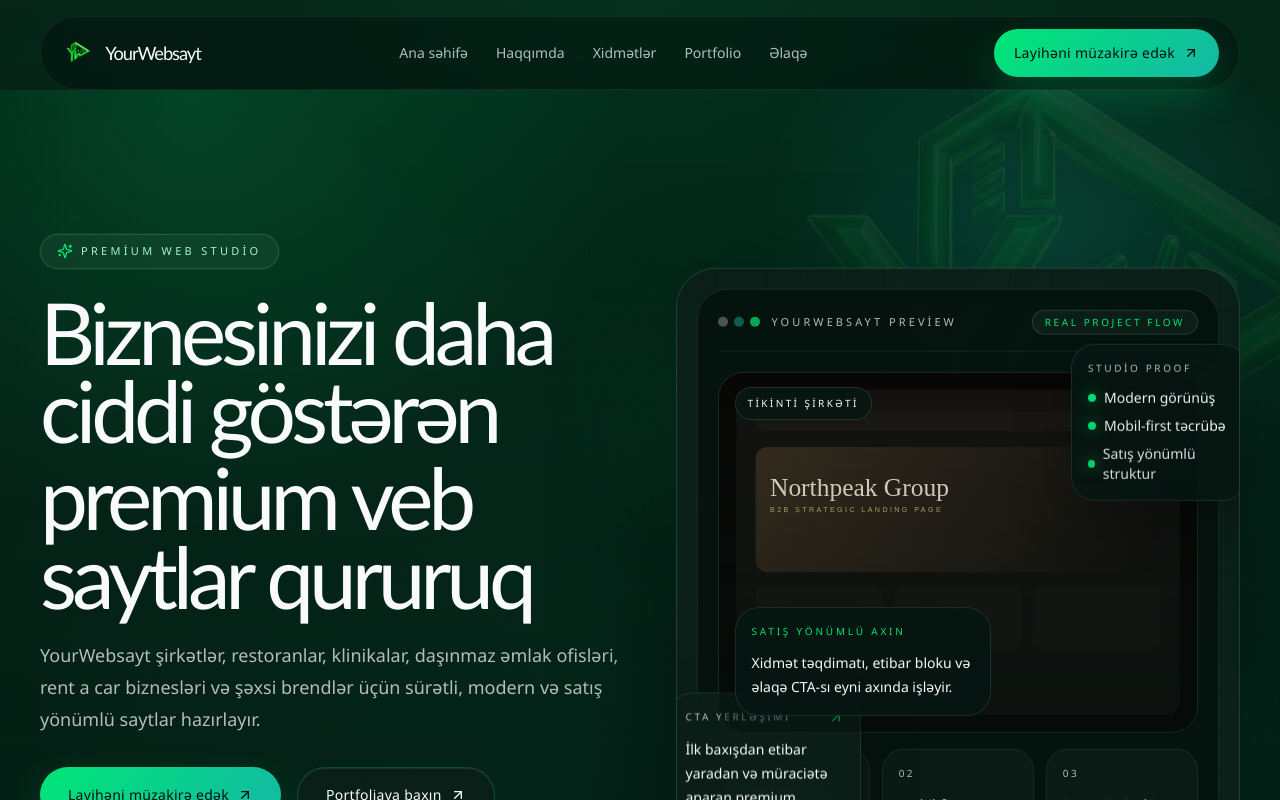
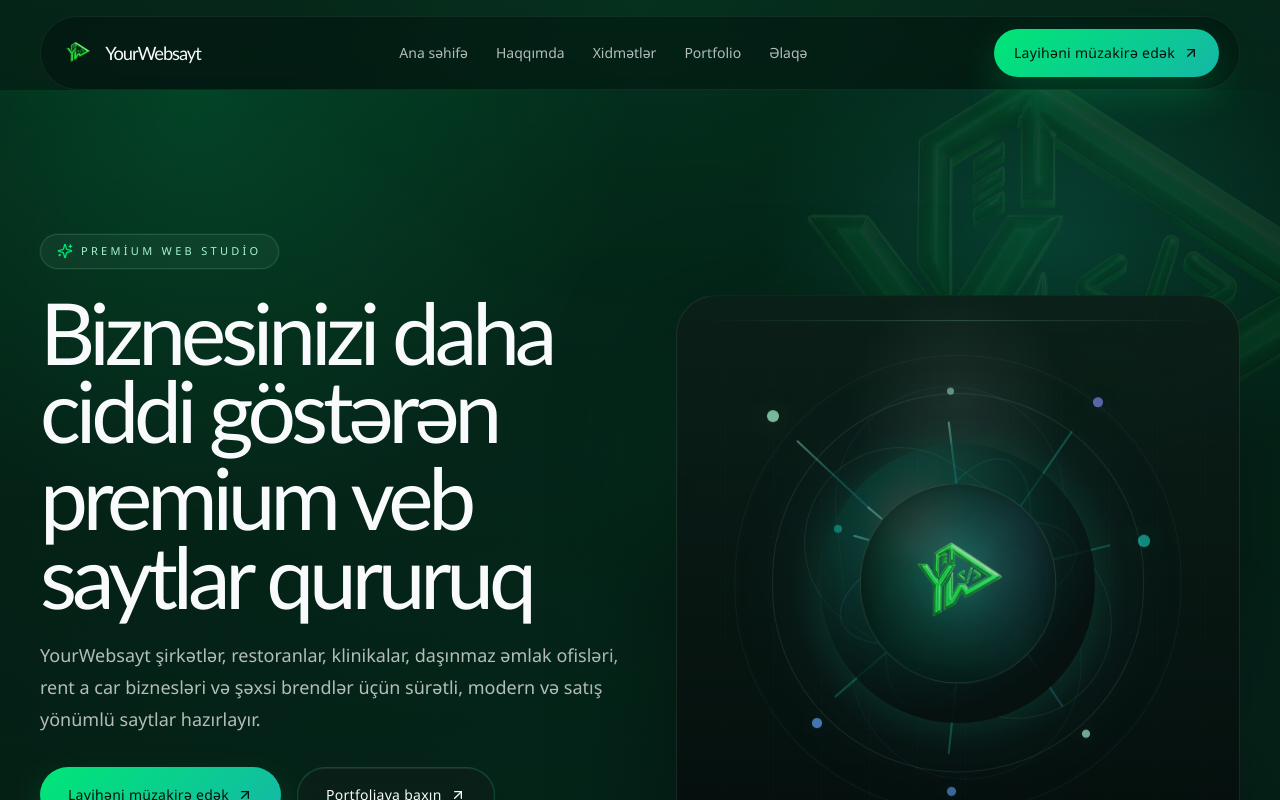
Before and after one commit to nasrullayevfarrukh-droid/YourWebsayt, a Next.js app: page / in a window 1280 px wide. Shown: the top 800 px of the page. Built offline with nearby package versions, Linux system fonts and the light colour scheme.

Commit message:
Replace hero preview with network visual

```diff
--- a/sections/home-hero.tsx
+++ b/sections/home-hero.tsx
@@ -2,26 +2,260 @@
 
 import Image from "next/image";
 import { motion } from "framer-motion";
-import { ArrowUpRight, BadgeCheck, Sparkles } from "lucide-react";
+import { BadgeCheck, Sparkles } from "lucide-react";
 
 import { Button } from "@/components/ui/button";
 import { Container } from "@/components/ui/container";
 import { Reveal } from "@/components/ui/reveal";
 import { brand } from "@/data/brand";
-import { heroHighlights } from "@/data/home";
-import { portfolioProjects } from "@/data/portfolio";
 import { heroTrustIndicators } from "@/data/site";
-import { luxuryEase } from "@/lib/motion";
 
 const heroLines = ["Biznesinizi daha ciddi göstərən", "premium veb saytlar qururuq"];
 
-const heroPreviewSignals = [
-  "Real portfolio preview",
-  "Mobil-first axın",
-  "Satış yönümlü CTA strukturu"
+const networkNodes = [
+  {
+    x: 16,
+    y: 20,
+    size: 12,
+    delay: 0.2,
+    duration: 7.8,
+    color: "rgba(167,243,208,0.96)",
+    glow: "0 0 30px rgba(167,243,208,0.35)"
+  },
+  {
+    x: 28,
+    y: 40,
+    size: 8,
+    delay: 0.6,
+    duration: 6.9,
+    color: "rgba(20,184,166,0.92)",
+    glow: "0 0 24px rgba(20,184,166,0.34)"
+  },
+  {
+    x: 24,
+    y: 74,
+    size: 10,
+    delay: 0.4,
+    duration: 8.2,
+    color: "rgba(96,165,250,0.85)",
+    glow: "0 0 28px rgba(96,165,250,0.26)"
+  },
+  {
+    x: 48,
+    y: 16,
+    size: 7,
+    delay: 1,
+    duration: 6.5,
+    color: "rgba(167,243,208,0.72)",
+    glow: "0 0 22px rgba(167,243,208,0.24)"
+  },
+  {
+    x: 74,
+    y: 18,
+    size: 10,
+    delay: 0.9,
+    duration: 7.5,
+    color: "rgba(129,140,248,0.82)",
+    glow: "0 0 24px rgba(129,140,248,0.26)"
+  },
+  {
+    x: 82,
+    y: 42,
+    size: 12,
+    delay: 0.3,
+    duration: 8.4,
+    color: "rgba(20,184,166,0.88)",
+    glow: "0 0 28px rgba(20,184,166,0.34)"
+  },
+  {
+    x: 72,
+    y: 76,
+    size: 8,
+    delay: 1.2,
+    duration: 7.3,
+    color: "rgba(167,243,208,0.82)",
+    glow: "0 0 22px rgba(167,243,208,0.24)"
+  },
+  {
+    x: 48,
+    y: 86,
+    size: 9,
+    delay: 0.7,
+    duration: 7.9,
+    color: "rgba(96,165,250,0.72)",
+    glow: "0 0 26px rgba(96,165,250,0.24)"
+  }
 ] as const;
 
-const heroProject = portfolioProjects[0]!;
+const networkLinks = [
+  { x1: 16, y1: 20, x2: 31, y2: 34 },
+  { x1: 28, y1: 40, x2: 42, y2: 44 },
+  { x1: 24, y1: 74, x2: 39, y2: 61 },
+  { x1: 48, y1: 16, x2: 50, y2: 32 },
+  { x1: 74, y1: 18, x2: 63, y2: 34 },
+  { x1: 82, y1: 42, x2: 66, y2: 46 },
+  { x1: 72, y1: 76, x2: 62, y2: 61 },
+  { x1: 48, y1: 86, x2: 50, y2: 67 },
+  { x1: 31, y1: 34, x2: 50, y2: 50 },
+  { x1: 39, y1: 61, x2: 50, y2: 50 },
+  { x1: 63, y1: 34, x2: 50, y2: 50 },
+  { x1: 66, y1: 46, x2: 50, y2: 50 },
+  { x1: 62, y1: 61, x2: 50, y2: 50 }
+] as const;
+
+function HeroNetworkVisual() {
+  return (
+    <motion.div
+      animate={{ y: [0, -10, 0] }}
+      transition={{ duration: 8.5, repeat: Infinity, ease: "easeInOut" }}
+      className="relative mx-auto w-full max-w-[40rem]"
+    >
+      <div className="absolute -left-10 top-14 hidden h-52 w-52 rounded-full bg-[radial-gradient(circle,rgba(0,230,118,0.18),transparent_72%)] blur-3xl lg:block" />
+      <div className="absolute -right-4 bottom-10 hidden h-56 w-56 rounded-full bg-[radial-gradient(circle,rgba(96,165,250,0.14),transparent_72%)] blur-3xl lg:block" />
+
+      <div className="relative aspect-[0.98/1] overflow-hidden rounded-[34px] border border-[color:rgba(167,243,208,0.1)] bg-[linear-gradient(180deg,rgba(11,31,24,0.95),rgba(5,14,13,0.98))] p-4 shadow-[0_38px_120px_rgba(0,0,0,0.4)] sm:rounded-[40px] sm:p-5">
+        <div
+          aria-hidden="true"
+          className="absolute inset-0 opacity-[0.18]"
+          style={{
+            backgroundImage:
+              "linear-gradient(to right, rgba(167,243,208,0.08) 1px, transparent 1px), linear-gradient(to bottom, rgba(20,184,166,0.08) 1px, transparent 1px)",
+            backgroundSize: "48px 48px"
+          }}
+        />
+        <div className="absolute inset-0 bg-[radial-gradient(circle_at_50%_50%,rgba(20,184,166,0.12),transparent_34%),radial-gradient(circle_at_50%_18%,rgba(248,250,252,0.08),transparent_20%)]" />
+        <div className="absolute inset-x-6 top-6 h-px bg-[linear-gradient(90deg,transparent,rgba(167,243,208,0.22),transparent)]" />
+        <div className="absolute inset-x-8 bottom-8 h-px bg-[linear-gradient(90deg,transparent,rgba(96,165,250,0.16),transparent)]" />
+
+        <svg
+          aria-hidden="true"
+          viewBox="0 0 100 100"
+          className="absolute inset-[8%] h-[84%] w-[84%] opacity-85"
+        >
+          <defs>
+            <linearGradient id="network-line" x1="0%" y1="0%" x2="100%" y2="100%">
+              <stop offset="0%" stopColor="rgba(167,243,208,0.55)" />
+              <stop offset="55%" stopColor="rgba(20,184,166,0.38)" />
+              <stop offset="100%" stopColor="rgba(96,165,250,0.25)" />
+            </linearGradient>
+          </defs>
+
+          {networkLinks.map((link) => (
+            <line
+              key={`${link.x1}-${link.y1}-${link.x2}-${link.y2}`}
+              x1={link.x1}
+              y1={link.y1}
+              x2={link.x2}
+              y2={link.y2}
+              stroke="url(#network-line)"
+              strokeWidth="0.45"
+              strokeLinecap="round"
+              opacity="0.9"
+            />
+          ))}
+
+          <circle
+            cx="50"
+            cy="50"
+            r="18.5"
+            fill="none"
+            stroke="rgba(167,243,208,0.16)"
+            strokeWidth="0.45"
+          />
+          <ellipse
+            cx="50"
+            cy="50"
+            rx="26"
+            ry="11"
+            fill="none"
+            stroke="rgba(96,165,250,0.18)"
+            strokeWidth="0.35"
+            transform="rotate(-18 50 50)"
+          />
+          <ellipse
+            cx="50"
+            cy="50"
+            rx="12"
+            ry="28"
+            fill="none"
+            stroke="rgba(20,184,166,0.18)"
+            strokeWidth="0.35"
+            transform="rotate(22 50 50)"
+          />
+        </svg>
+
+        {networkNodes.map((node) => (
+          <motion.span
+            key={`${node.x}-${node.y}`}
+            aria-hidden="true"
+            className="absolute rounded-full"
+            style={{
+              left: `${node.x}%`,
+              top: `${node.y}%`,
+              width: node.size,
+              height: node.size,
+              backgroundColor: node.color,
+              boxShadow: node.glow
+            }}
+            animate={{
+              y: [0, -6, 0],
+              opacity: [0.7, 1, 0.7],
+              scale: [1, 1.08, 1]
+            }}
+            transition={{
+              duration: node.duration,
+              delay: node.delay,
+              repeat: Infinity,
+              ease: "easeInOut"
+            }}
+          />
+        ))}
+
+        <div aria-hidden="true" className="absolute left-1/2 top-1/2 h-[58%] w-[34%] -translate-x-1/2 -translate-y-1/2">
+          <motion.div
+            className="h-full w-full rounded-full border border-[color:rgba(167,243,208,0.14)] opacity-60"
+            animate={{ rotate: [0, 360] }}
+            transition={{ duration: 20, repeat: Infinity, ease: "linear" }}
+          />
+        </div>
+        <div aria-hidden="true" className="absolute left-1/2 top-1/2 h-[40%] w-[70%] -translate-x-1/2 -translate-y-1/2">
+          <motion.div
+            className="h-full w-full rounded-full border border-[color:rgba(96,165,250,0.14)] opacity-50"
+            animate={{ rotate: [0, -360] }}
+            transition={{ duration: 26, repeat: Infinity, ease: "linear" }}
+          />
+        </div>
+
+        <div className="absolute left-1/2 top-1/2 h-[48%] w-[48%] -translate-x-1/2 -translate-y-1/2">
+          <motion.div
+            animate={{ scale: [1, 1.02, 1], rotate: [0, 1.2, 0] }}
+            transition={{ duration: 9.5, repeat: Infinity, ease: "easeInOut" }}
+            className="relative h-full w-full"
+          >
+            <div className="absolute inset-[-18%] rounded-full border border-[color:rgba(167,243,208,0.1)]" />
+            <div className="absolute inset-[-32%] rounded-full border border-[color:rgba(96,165,250,0.08)]" />
+            <div className="absolute inset-0 rounded-full bg-[radial-gradient(circle_at_34%_28%,rgba(248,250,252,0.18),rgba(20,184,166,0.2)_20%,rgba(6,17,16,0.94)_72%)] shadow-[0_0_40px_rgba(0,230,118,0.14),0_0_100px_rgba(96,165,250,0.12)]" />
+
+            <div className="absolute inset-[14%] overflow-hidden rounded-full border border-[color:rgba(167,243,208,0.16)] bg-[radial-gradient(circle_at_50%_38%,rgba(167,243,208,0.08),rgba(4,17,13,0.84)_72%)] backdrop-blur-sm">
+              <div className="absolute inset-0 bg-[conic-gradient(from_180deg,rgba(20,184,166,0.16),rgba(0,230,118,0.04),rgba(96,165,250,0.12),rgba(20,184,166,0.16))] opacity-80 blur-[18px]" />
+              <div className="relative flex h-full items-center justify-center">
+                <Image
+                  src={brand.logoPath}
+                  alt=""
+                  aria-hidden="true"
+                  width={180}
+                  height={180}
+                  sizes="(min-width: 1280px) 12rem, 10rem"
+                  className="h-auto w-[54%] opacity-[0.8] mix-blend-screen [filter:drop-shadow(0_0_28px_rgba(20,184,166,0.46))]"
+                />
+              </div>
+            </div>
+          </motion.div>
+        </div>
+      </div>
+    </motion.div>
+  );
+}
 
 export function HomeHero() {
   return (
@@ -66,9 +300,8 @@ export function HomeHero() {
             </div>
 
             <p className="mt-6 max-w-2xl text-base leading-8 text-[var(--color-muted)] sm:text-lg">
-              YourWebsayt şirkətlər, restoranlar, klinikalar, daşınmaz əmlak ofisləri,
-              rent a car biznesləri və şəxsi brendlər üçün sürətli, modern və satış yönümlü
-              saytlar hazırlayır.
+              YourWebsayt şirkətlər, restoranlar, klinikalar, daşınmaz əmlak ofisləri, rent a car
+              biznesləri və şəxsi brendlər üçün sürətli, modern və satış yönümlü saytlar hazırlayır.
             </p>
 
             <div className="mt-8 flex flex-wrap gap-4">
@@ -94,133 +327,7 @@ export function HomeHero() {
           </Reveal>
 
           <Reveal delay={0.08} className="relative">
-            <motion.div
-              animate={{ y: [0, -8, 0] }}
-              transition={{ duration: 8.5, repeat: Infinity, ease: "easeInOut" }}
-              className="relative mx-auto w-full max-w-[40rem]"
-            >
-              <div className="absolute -left-8 top-14 hidden h-48 w-48 rounded-full bg-[radial-gradient(circle,rgba(0,230,118,0.22),transparent_72%)] blur-3xl lg:block" />
-              <div className="absolute -right-6 bottom-10 hidden h-52 w-52 rounded-full bg-[radial-gradient(circle,rgba(20,184,166,0.18),transparent_72%)] blur-3xl lg:block" />
-
-              <div className="relative overflow-hidden rounded-[34px] border border-[color:var(--color-border)] bg-[linear-gradient(180deg,rgba(11,31,24,0.96),rgba(11,31,24,0.86))] p-3 shadow-[0_38px_120px_rgba(0,0,0,0.38)] sm:rounded-[40px] sm:p-5">
-                <div
-                  aria-hidden="true"
-                  className="absolute inset-0 opacity-[0.16]"
-                  style={{
-                    backgroundImage:
-                      "linear-gradient(to right, rgba(167,243,208,0.12) 1px, transparent 1px), linear-gradient(to bottom, rgba(20,184,166,0.12) 1px, transparent 1px)",
-                    backgroundSize: "42px 42px"
-                  }}
-                />
-
-                <div className="relative rounded-[24px] border border-[color:rgba(167,243,208,0.1)] bg-[rgba(4,17,13,0.76)] p-3.5 sm:rounded-[30px] sm:p-5">
-                  <div className="flex flex-wrap items-center justify-between gap-4 border-b border-[color:rgba(167,243,208,0.08)] pb-4">
-                    <div className="flex items-center gap-3">
-                      <div className="flex items-center gap-1.5">
-                        <span className="h-2.5 w-2.5 rounded-full bg-[rgba(248,250,252,0.28)]" />
-                        <span className="h-2.5 w-2.5 rounded-full bg-[rgba(20,184,166,0.44)]" />
-                        <span className="h-2.5 w-2.5 rounded-full bg-[rgba(0,230,118,0.7)]" />
-                      </div>
-                      <div className="text-[11px] uppercase tracking-[0.28em] text-[var(--color-muted)]">
-                        YourWebsayt preview
-                      </div>
-                    </div>
-
-                    <div className="rounded-full border border-[color:var(--color-border)] bg-[rgba(167,243,208,0.05)] px-3 py-1 text-[10px] uppercase tracking-[0.26em] text-[var(--color-accent)]">
-                      Real project flow
-                    </div>
-                  </div>
-
-                  <div className="relative mt-5 overflow-hidden rounded-[22px] border border-[color:rgba(167,243,208,0.1)] bg-[rgba(6,23,18,0.76)] sm:rounded-[26px]">
-                    <div className="absolute inset-0 z-[1] bg-[linear-gradient(180deg,rgba(4,17,13,0),rgba(4,17,13,0.48))]" />
-                    <Image
-                      src={heroProject.heroImage}
-                      alt={heroProject.title}
-                      width={1280}
-                      height={920}
-                      className="w-full object-cover"
-                      priority
-                    />
-
-                    <motion.div
-                      className="absolute left-4 top-4 z-10 rounded-full border border-[color:var(--color-border)] bg-[rgba(6,23,18,0.78)] px-3 py-2 text-[10px] uppercase tracking-[0.24em] text-[var(--color-text)] backdrop-blur-xl"
-                      animate={{ y: [0, -6, 0] }}
-                      transition={{ duration: 5.5, delay: 0.4, repeat: Infinity, ease: "easeInOut" }}
-                    >
-                      {heroProject.clientType}
-                    </motion.div>
-
-                    <motion.div
-                      className="absolute bottom-3 left-3 z-10 max-w-[13rem] rounded-[20px] border border-[color:rgba(167,243,208,0.12)] bg-[rgba(6,23,18,0.78)] p-3 backdrop-blur-xl sm:bottom-4 sm:left-4 sm:max-w-[16rem] sm:rounded-[24px] sm:p-4"
-                      animate={{ y: [0, 8, 0] }}
-                      transition={{ duration: 6.6, delay: 0.8, repeat: Infinity, ease: "easeInOut" }}
-                    >
-                      <div className="text-[9px] uppercase tracking-[0.24em] text-[var(--color-accent)] sm:text-[10px] sm:tracking-[0.28em]">
-                        Satış yönümlü axın
-                      </div>
-                      <p className="mt-2 text-xs leading-5 text-[var(--color-text)] sm:mt-3 sm:text-sm sm:leading-6">
-                        Xidmət təqdimatı, etibar bloku və əlaqə CTA-sı eyni axında işləyir.
-                      </p>
-                    </motion.div>
-                  </div>
-
-                  <div className="mt-4 grid gap-3 sm:grid-cols-3">
-                    {heroPreviewSignals.map((signal, index) => (
-                      <motion.div
-                        key={signal}
-                        className="rounded-[20px] border border-[color:rgba(167,243,208,0.08)] bg-[rgba(11,31,24,0.74)] p-3.5 sm:rounded-[22px] sm:p-4"
-                        initial={{ opacity: 0, y: 18 }}
-                        animate={{ opacity: 1, y: 0 }}
-                        transition={{
-                          duration: 0.8,
-                          delay: 0.18 + index * 0.08,
-                          ease: luxuryEase
-                        }}
-                      >
-                        <div className="text-[10px] uppercase tracking-[0.24em] text-[var(--color-muted)]">
-                          0{index + 1}
-                        </div>
-                        <div className="mt-3 text-sm leading-6 text-[var(--color-text)]">{signal}</div>
-                      </motion.div>
-                    ))}
-                  </div>
-                </div>
-
-                <motion.div
-                  className="absolute -right-2 top-18 hidden w-44 rounded-[24px] border border-[color:rgba(167,243,208,0.12)] bg-[rgba(6,23,18,0.84)] p-4 shadow-[0_20px_56px_rgba(0,0,0,0.26)] backdrop-blur-xl md:block"
-                  animate={{ y: [0, 10, 0] }}
-                  transition={{ duration: 7.2, delay: 1.1, repeat: Infinity, ease: "easeInOut" }}
-                >
-                  <div className="text-[10px] uppercase tracking-[0.26em] text-[var(--color-muted)]">
-                    Studio proof
-                  </div>
-                  <div className="mt-3 space-y-2">
-                    {heroHighlights.map((item) => (
-                      <div key={item} className="flex items-center gap-2 text-sm text-[var(--color-text)]">
-                        <span className="h-2 w-2 rounded-full bg-[var(--color-accent)] shadow-[0_0_16px_rgba(0,230,118,0.62)]" />
-                        <span>{item}</span>
-                      </div>
-                    ))}
-                  </div>
-                </motion.div>
-
-                <motion.div
-                  className="absolute -left-2 bottom-12 hidden w-48 rounded-[24px] border border-[color:rgba(167,243,208,0.12)] bg-[rgba(11,31,24,0.84)] p-4 shadow-[0_20px_56px_rgba(0,0,0,0.26)] backdrop-blur-xl md:block"
-                  animate={{ y: [0, -10, 0] }}
-                  transition={{ duration: 6.8, delay: 0.5, repeat: Infinity, ease: "easeInOut" }}
-                >
-                  <div className="flex items-center justify-between gap-3">
-                    <div className="text-[10px] uppercase tracking-[0.26em] text-[var(--color-muted)]">
-                      CTA yerləşimi
-                    </div>
-                    <ArrowUpRight className="size-4 text-[var(--color-accent)]" />
-                  </div>
-                  <p className="mt-3 text-sm leading-6 text-[var(--color-text)]">
-                    İlk baxışdan etibar yaradan və müraciətə aparan premium struktur.
-                  </p>
-                </motion.div>
-              </div>
-            </motion.div>
+            <HeroNetworkVisual />
           </Reveal>
         </div>
       </Container>
```
